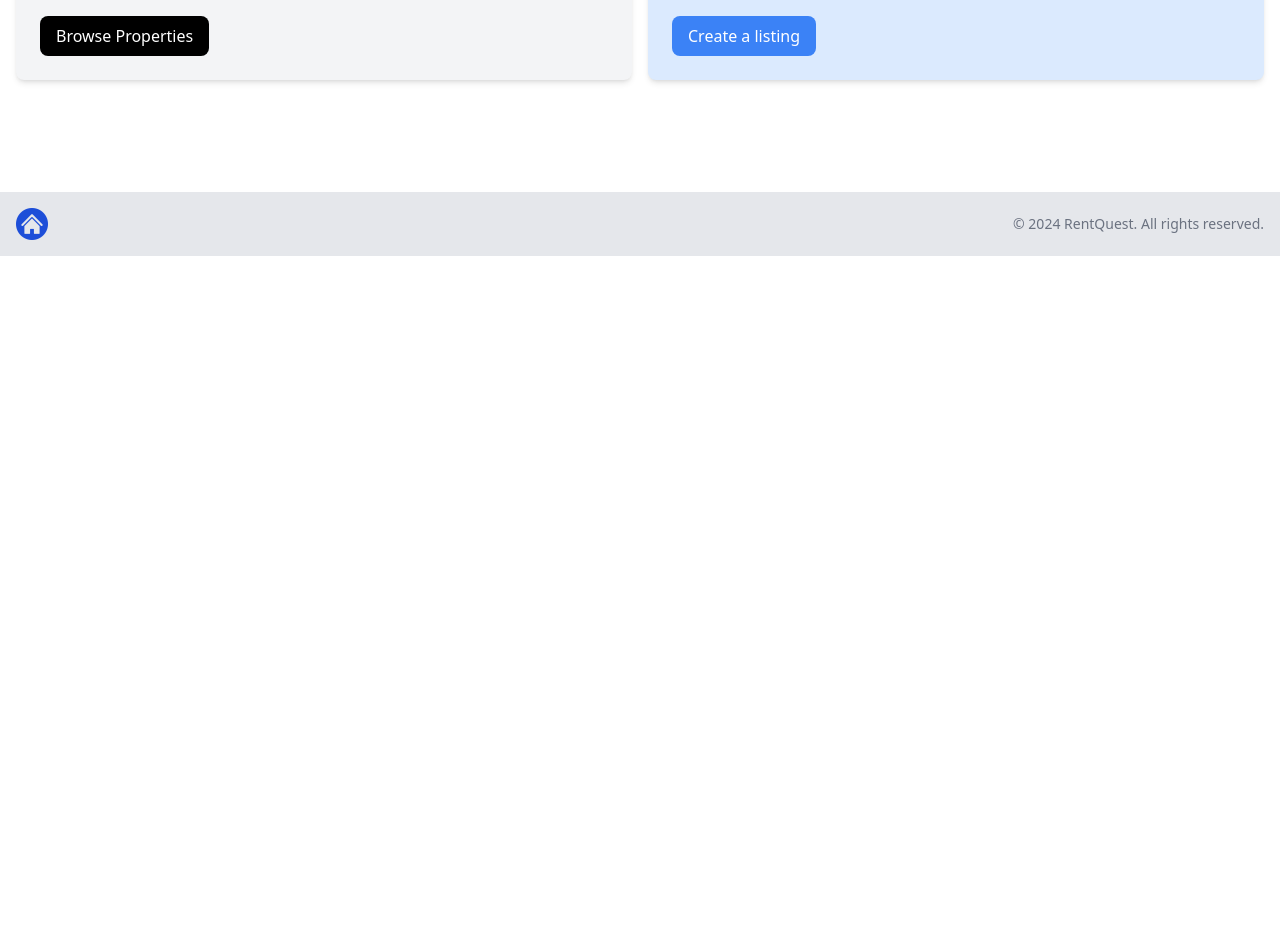
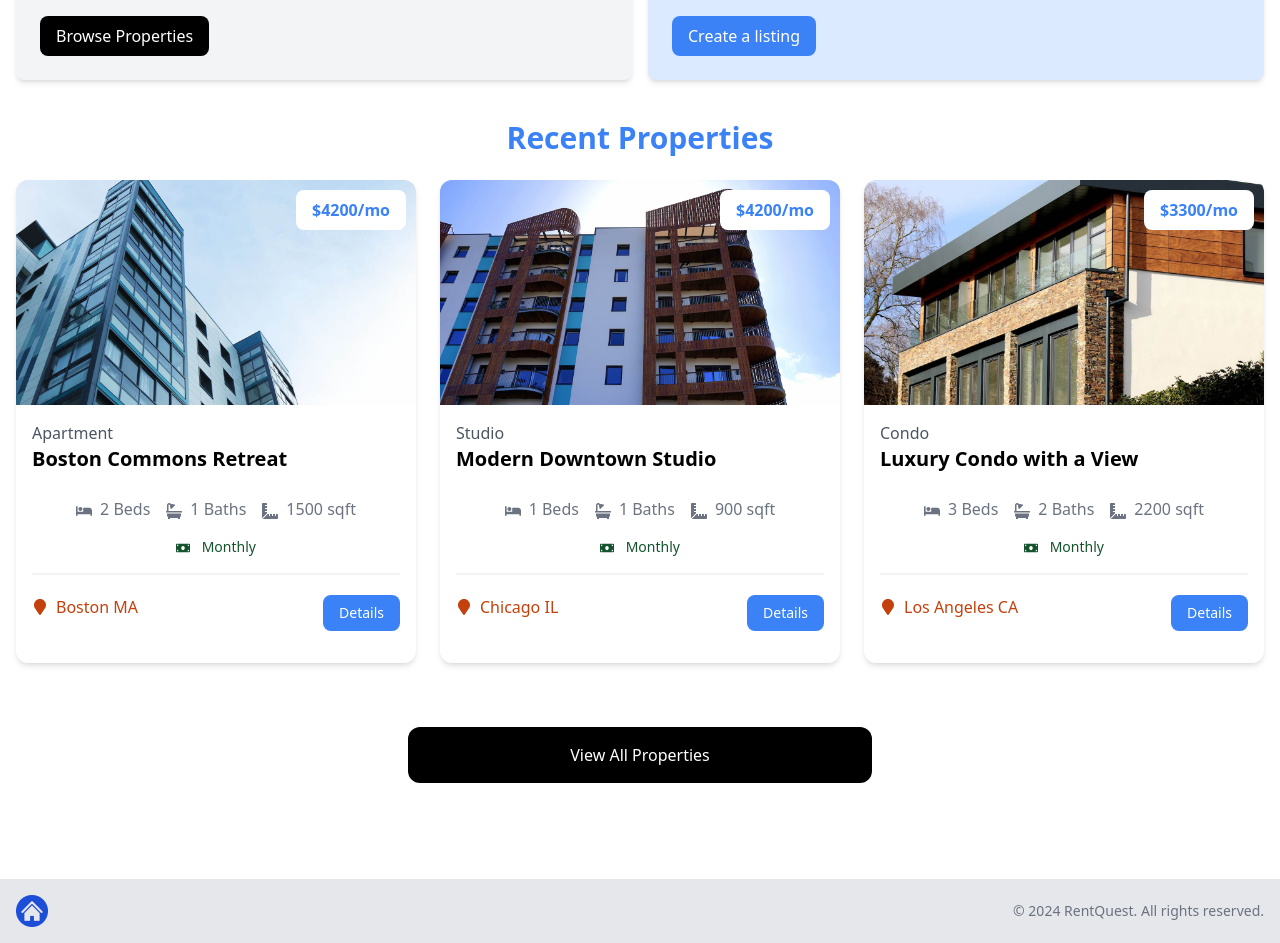
Before and after one commit to AliCodes22/rent-quest, a Next.js app: page / in a window 1280 px wide. Shown: the part 541-1484 px from the top of the page. Before the commit the page ends 800 px from the top, so only its background shows below. Built offline with nearby package versions, Linux system fonts and the light colour scheme.

Commit message:
home page random properties added

```diff
--- a/app/page.jsx
+++ b/app/page.jsx
@@ -1,11 +1,13 @@
 import Hero from "@/components/Hero";
 import InfoBoxes from "@/components/InfoBoxes";
+import HomeProperties from "@/components/HomeProperties";
 
 const HomePage = () => {
   return (
     <>
       <Hero />
       <InfoBoxes />
+      <HomeProperties />
     </>
   );
 };
--- a/app/properties/page.jsx
+++ b/app/properties/page.jsx
@@ -3,12 +3,12 @@
 
 const PropertyPage = () => {
   return (
-    <section class="px-4 py-6">
-      <div class="container-xl lg:container m-auto px-4 py-6">
+    <section className="px-4 py-6">
+      <div className="container-xl lg:container m-auto px-4 py-6">
         {properties.length === 0 ? (
           <p>No Properties found</p>
         ) : (
-          <div class="grid grid-cols-1 md:grid-cols-3 gap-6">
+          <div className="grid grid-cols-1 md:grid-cols-3 gap-6">
             {properties.map((property) => (
               <PropertyCard key={property._id} property={property} />
             ))}
--- a/components/HomeProperties.jsx
+++ b/components/HomeProperties.jsx
@@ -0,0 +1,40 @@
+import properties from "@/properties.json";
+import PropertyCard from "./PropertyCard";
+import Link from "next/link";
+
+const HomeProperties = () => {
+  const recentProperties = properties
+    .sort(() => Math.random() - Math.random())
+    .slice(0, 3);
+
+  return (
+    <>
+      <section className="px-4 py-6">
+        <div className="container-xl lg:container m-auto">
+          <h2 className="text-3xl font-bold text-blue-500 mb-6 text-center">
+            Recent Properties
+          </h2>
+          <div className="grid grid-cols-1 md:grid-cols-3 gap-6">
+            {recentProperties === 0 ? (
+              <p>No properties found</p>
+            ) : (
+              recentProperties.map((property) => (
+                <PropertyCard property={property} key={property._id} />
+              ))
+            )}
+          </div>
+        </div>
+      </section>
+      <section class="m-auto max-w-lg my-10 px-6">
+        <Link
+          href="/properties"
+          className="block bg-black text-white text-center py-4 px-6 rounded-xl hover:bg-gray-700"
+        >
+          View All Properties
+        </Link>
+      </section>
+    </>
+  );
+};
+
+export default HomeProperties;
```
